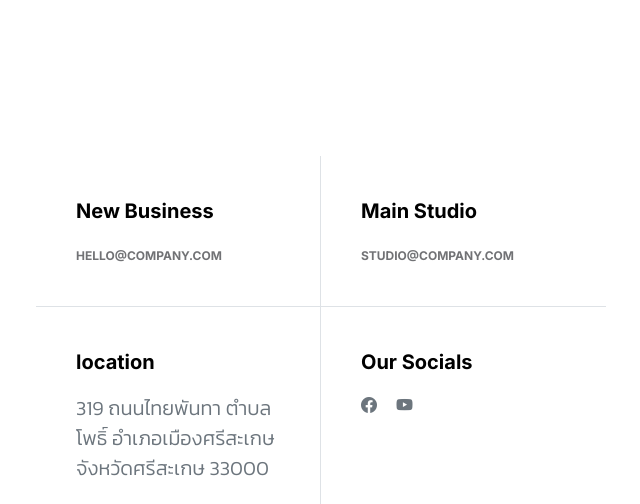
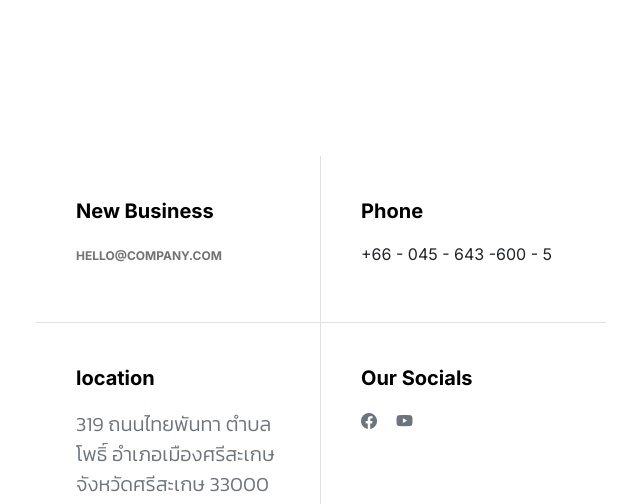
Before and after one commit to Jamboon007/clonebuch, a Django app: page /contact in a window 1280 px wide. Shown: the part 608-1112 px from the top of the page, without its empty margins (604-1244 px from the left). Run offline with Django 4.2, Linux system fonts and the light colour scheme; some libraries are stand-ins or nearby versions.

Commit message:
Update contact.html

```diff
--- a/templates/contact.html
+++ b/templates/contact.html
@@ -33,12 +33,9 @@
                     </div>
 
                     <div class="col-6 contact-info">
-                        <h6 class="mb-3">Main Studio</h6>
+                        <h6 class="mb-3">Phone</h6>
 
-                        <a href="mailto:studio@company.com" class="custom-link">
-                            studio@company.com
-                            <i class="bi-arrow-right ms-2"></i>
-                        </a>
+                        <Pclass="ple text-muted">+66 - 045 - 643 -600 - 5</p>
                     </div>
 
                     <div class="col-6 border-top border-end contact-info">
```
